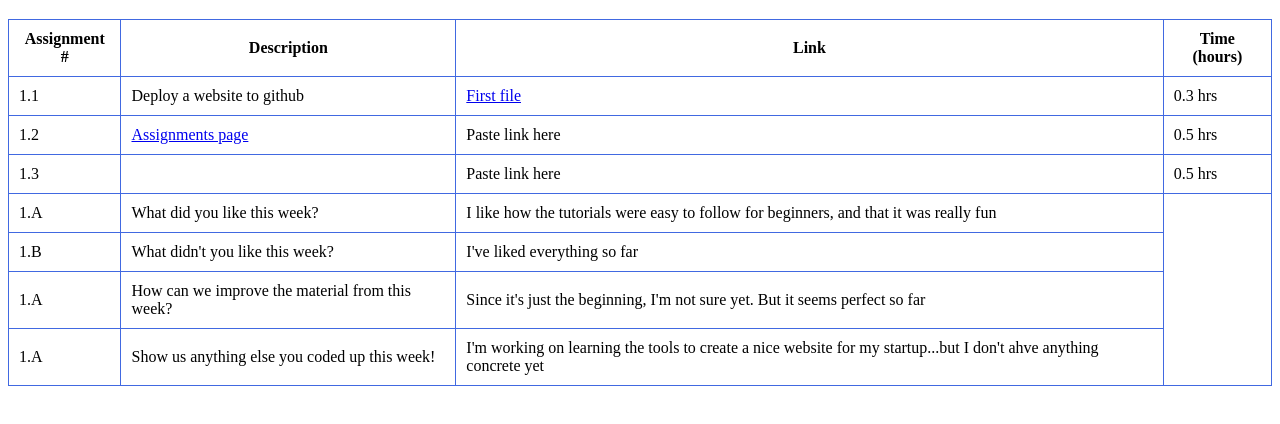
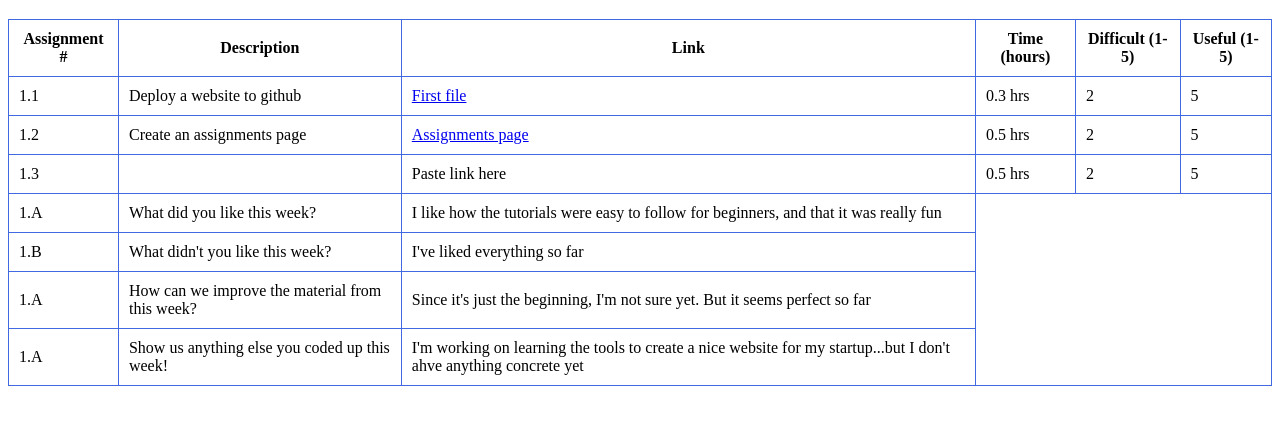
Before and after one commit to tejasv23/tejasv23.github.io, a plain HTML site: page index.html in a window 1280 px wide. Shown: the part 214-638 px from the top of the page. Drawn offline with Linux system fonts and the light colour scheme.

Commit message:
Add files via upload

```diff
--- a/index.html
+++ b/index.html
@@ -56,6 +56,8 @@
                     <th>Description</th>
                     <th>Link</th>
                     <th>Time (hours)</th>
+                    <th>Difficult (1-5)</th>
+                    <th>Useful (1-5)</th>
                 </tr>
             </thead>
             <tbody>
@@ -64,18 +66,24 @@
                     <td>Deploy a website to github</td>
                     <td> <a href= "firstfile.html"> First file</a> </td>
                     <td>0.3 hrs</td>
+                    <td>2</td>
+                    <td>5</td>
                 </tr>
                 <tr>
                     <td>1.2</td>
+                    <td>Create an assignments page</td>
                     <td><a href= "index.html"> Assignments page</a></td>
-                    <td>Paste link here</td>
                     <td>0.5 hrs</td>
+                    <td>2</td>
+                    <td>5</td>
                 </tr>
                 <tr>
                     <td>1.3</td>
                     <td></td>
                     <td>Paste link here</td>
                     <td>0.5 hrs</td>
+                    <td>2</td>
+                    <td>5</td>
                 </tr>
                 <tr>
                     <td>1.A</td>
```
